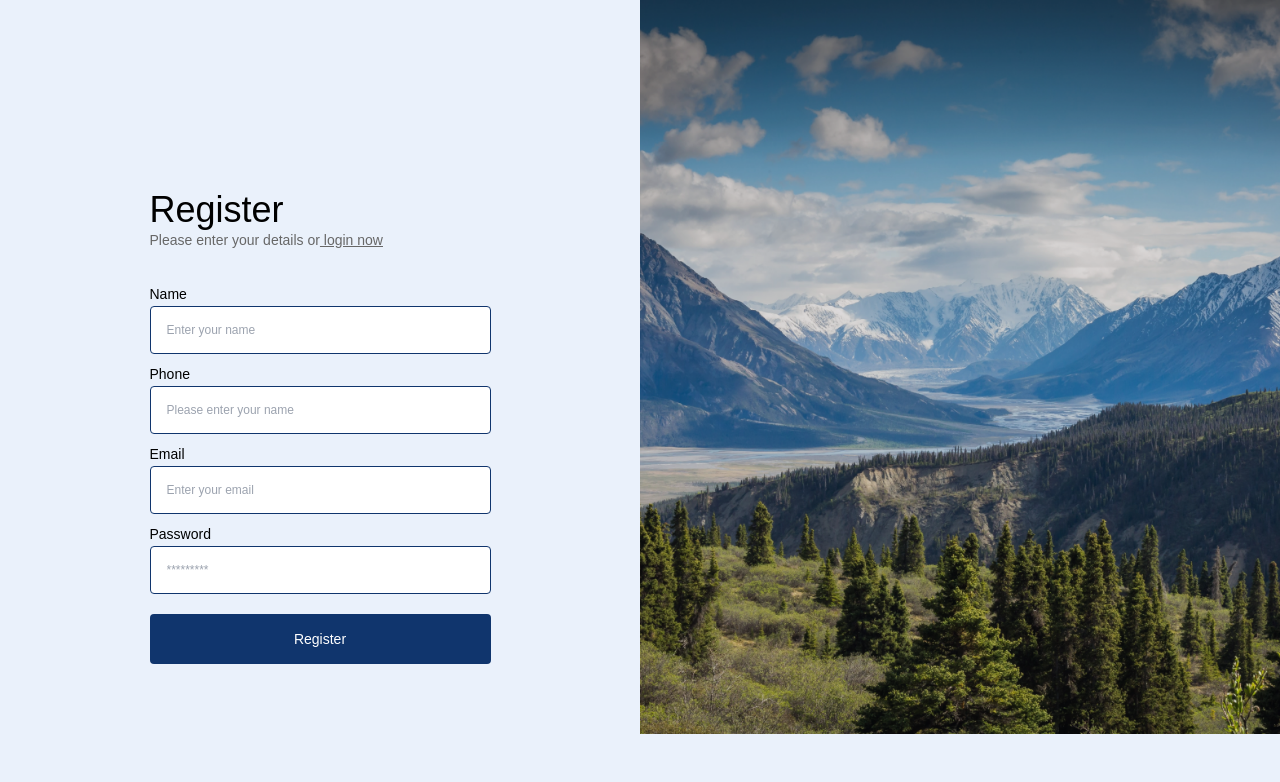
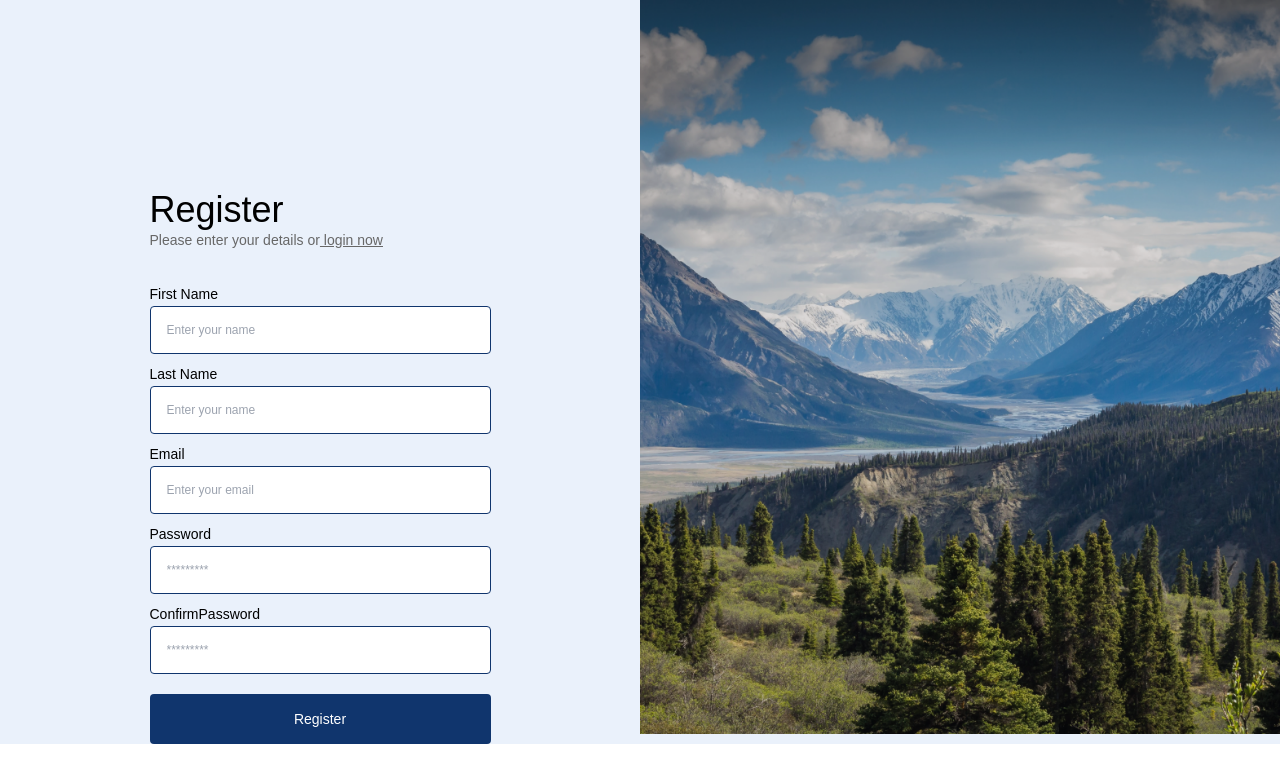
Before and after one commit to gashiartim/kostour-frontend, a Next.js app in the folder kostour/: page /register in a window 1280 px wide. Shown: the top 782 px of the page. Built offline with nearby package versions, Linux system fonts and the light colour scheme.

Commit message:
Add register

```diff
--- a/kostour/pages/register/index.tsx
+++ b/kostour/pages/register/index.tsx
@@ -4,7 +4,7 @@ import RegisterForm from "../../src/components/RegisterForm/RegisterForm";
 
 const Register = () => {
   return (
-    <div className="flex justify-center h-screen bg-[#EAF1FB]  md:grid md:grid-cols-2">
+    <div className="flex justify-center  bg-[#EAF1FB]  md:grid md:grid-cols-2">
       <div className="absolute z-50 mx-2.5 md:relative md:mx-auto mt-[153px]">
         <RegisterForm />
       </div>
@@ -13,7 +13,7 @@ const Register = () => {
           src={login}
           objectFit="fill"
           layout="responsive"
-          className=" md:blur-0 blur-[5px] object-cover md:max-h-full h-screen w-full"
+          className=" md:blur-0 blur-[5px] object-cover   w-full"
           alt="login"
         />
       </div>
--- a/kostour/src/components/RegisterForm/RegisterForm.tsx
+++ b/kostour/src/components/RegisterForm/RegisterForm.tsx
@@ -1,8 +1,21 @@
 import Link from "next/link";
+import { SubmitHandler } from "react-hook-form";
+import { RegisterInput } from "../../api/User";
+import { useUserSignupForm } from "../../lib/hooks/form/useRegister";
+import { useRegister } from "../../lib/hooks/mutations/user/useRegister";
 import Button from "../shared/Button/Button";
 import Input from "../shared/Input/Input";
 
 const RegisterForm = () => {
+  const {
+    handleSubmit,
+    register,
+    formState: { errors },
+  } = useUserSignupForm();
+
+  const signUp = useRegister();
+  const onSubmit: SubmitHandler<RegisterInput> = (data) => signUp.mutate(data);
+
   return (
     <div className="md:mt-[37px] mt-6 md:w-max">
       <h1 className="text-4xl leading-10">Register</h1>
@@ -12,38 +25,59 @@ const RegisterForm = () => {
           <a className="underline"> login now </a>
         </Link>
       </h1>
-      <form className="mt-8 w-[341px]">
+      <form className="mt-8 w-[341px]" onSubmit={handleSubmit(onSubmit)}>
         <Input
           className="mt-2 "
-          label="Name"
-          name="name"
+          label="First Name"
+          name="first_name"
+          register={register}
           placeholder="Enter your name"
           hiddenLabel={false}
+          error={errors.first_name?.message}
         />
         <Input
-          className="mt-2"
-          label="Phone"
-          name="phone"
-          placeholder="Please enter your name"
+          className="mt-2 "
+          label="Last Name"
+          name="last_name"
+          register={register}
+          placeholder="Enter your name"
           hiddenLabel={false}
+          error={errors.last_name?.message}
         />
 
         <Input
           className="mt-2"
           label="Email"
           name="email"
+          register={register}
           placeholder="Enter your email"
           hiddenLabel={false}
+          error={errors.email?.message}
         />
         <Input
+          type="password"
           className="mt-2"
           label="Password"
           name="password"
+          register={register}
           placeholder="*********"
           hiddenLabel={false}
+          error={errors.password?.message}
+        />
+        <Input
+          type="password"
+          className="mt-2"
+          label="ConfirmPassword"
+          name="password_confirm"
+          register={register}
+          placeholder="*********"
+          hiddenLabel={false}
+          error={errors.password_confirm?.message}
         />
 
-        <Button className="mt-5">Register</Button>
+        <Button type="submit" className="mt-5">
+          Register
+        </Button>
       </form>
     </div>
   );
--- /dev/null
+++ b/kostour/src/lib/hooks/form/useRegister.ts
@@ -0,0 +1,32 @@
+import { useForm } from "react-hook-form";
+import * as Yup from "yup";
+import { yupResolver } from "@hookform/resolvers/yup";
+import { UserSignupInput } from "../../../api/User";
+
+export interface UserSignupFields extends UserSignupInput {
+  location: string;
+  full_name: string;
+}
+export const UserSignupSchema = Yup.object().shape({
+  email: Yup.string()
+    .email("Please enter a valid email!")
+    .required("Email is required"),
+  first_name: Yup.string().required("First name is required"),
+  last_name: Yup.string().required("Last name is required"),
+  password: Yup.string()
+    .min(6, "Password should be more than 6 letters")
+    .required("Password is required"),
+  password_confirm: Yup.string()
+    .oneOf([Yup.ref("password"), null], "Passwords must match")
+    .min(6, "Confirm password should be more than 6 letters")
+    .required("Confirm password is required"),
+});
+
+export const useUserSignupForm = () => {
+  return useForm<UserSignupFields>({
+    mode: "all",
+    resolver: yupResolver(UserSignupSchema),
+  });
+};
+
+export type UserSignupForm = ReturnType<typeof useUserSignupForm>;
--- /dev/null
+++ b/kostour/src/lib/hooks/mutations/user/useRegister.ts
@@ -0,0 +1,29 @@
+import { useMutation, UseMutationOptions } from "react-query";
+import { toast } from "react-toastify";
+import { LoginRegisterResponse, registerUser, UserSignupInput } from "../../../../api/User";
+import { useRouter } from "next/router";
+
+
+export const useRegister = (
+  options?: UseMutationOptions<
+    LoginRegisterResponse,
+    any,
+    UserSignupInput,
+    unknown
+  >
+) => {
+  const router = useRouter();
+
+  return useMutation(registerUser, {
+    onSuccess: () => {
+      toast.success("user-registered-successfully-please-check-your-email");
+      setTimeout(() => {
+        router.push("/");
+      }, 2000);
+    },
+    onError: (e) => {
+      toast.error(e.response?.data?.error);
+    },
+    ...options,
+  });
+};
```
